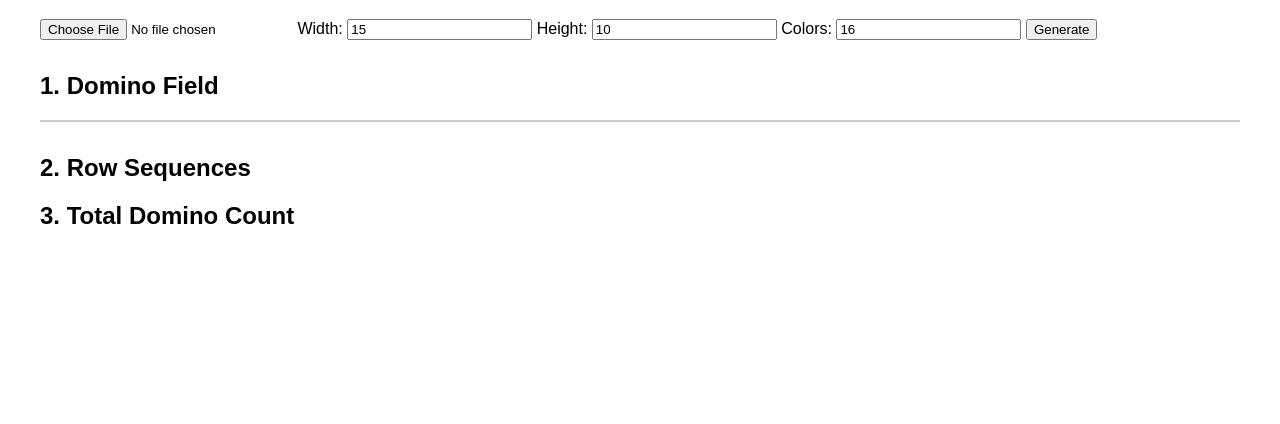
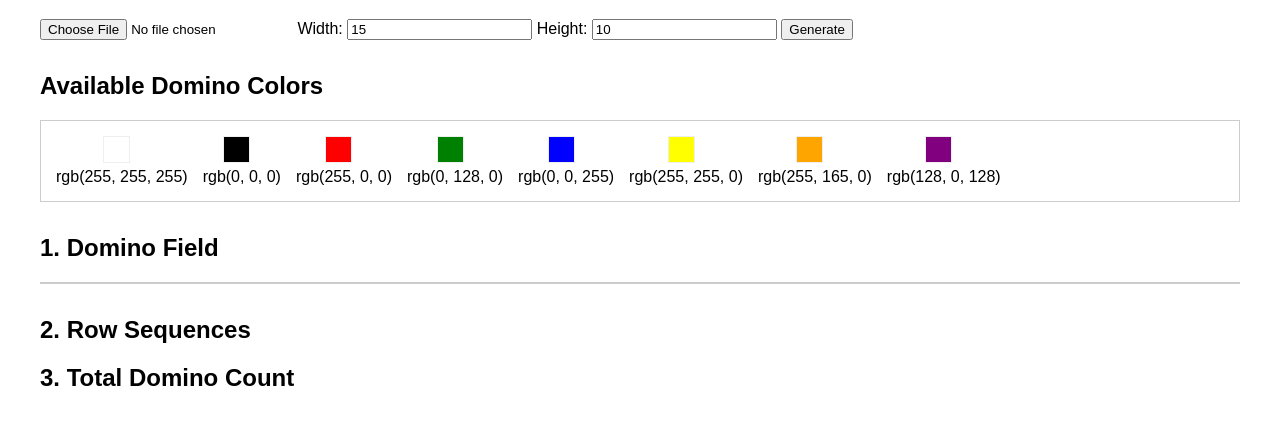
Before and after one commit to bjaspan/domino-field-generator, a plain HTML site: page index.html in a window 1280 px wide. Shown: the part 102-526 px from the top of the page. Drawn offline with Linux system fonts and the light colour scheme.

Commit message:
Version 2. There is a specified palette of domino colors in the JS script, and it only uses those.

```diff
--- a/index.html
+++ b/index.html
@@ -14,10 +14,11 @@
         <input type="number" id="fieldWidth" value="15">
         <label for="fieldHeight">Height:</label>
         <input type="number" id="fieldHeight" value="10">
-        <label for="numColors">Colors:</label>
-        <input type="number" id="numColors" value="16">
         <button id="generateButton">Generate</button>
     </div>
+
+    <h2>Available Domino Colors</h2>
+    <div id="colorPalette"></div>
 
     <div id="results">
         <h2>1. Domino Field</h2>
@@ -30,7 +31,6 @@
         <div id="totalCount"></div>
     </div>
 
-    <script src="https://cdnjs.cloudflare.com/ajax/libs/color-thief/2.3.0/color-thief.umd.js"></script>
     <script src="script.js"></script>
 </body>
 </html>
--- a/script.js
+++ b/script.js
@@ -1,15 +1,60 @@
+/**
+ * YOUR DOMINO COLORS
+ * -------------------
+ * Edit this list to match the RGB values of the domino colors you own.
+ * Each color is an array of three numbers: [Red, Green, Blue].
+ */
+const DOMINO_COLORS = [
+    [255, 255, 255], // White
+    [0, 0, 0],       // Black
+    [255, 0, 0],     // Red
+    [0, 128, 0],     // Green
+    [0, 0, 255],     // Blue
+    [255, 255, 0],   // Yellow
+    [255, 165, 0],   // Orange
+    [128, 0, 128]    // Purple
+];
+
+// --- NEW FUNCTION ---
+// This function runs once when the page loads to show your available colors.
+function displayAvailableColors() {
+    const paletteContainer = document.getElementById('colorPalette');
+    paletteContainer.innerHTML = ''; // Clear any existing content
+
+    DOMINO_COLORS.forEach(color => {
+        const item = document.createElement('div');
+        item.classList.add('palette-item');
+
+        const colorBlock = document.createElement('div');
+        colorBlock.classList.add('color-block');
+        colorBlock.style.backgroundColor = `rgb(${color[0]}, ${color[1]}, ${color[2]})`;
+
+        const colorText = document.createElement('span');
+        colorText.textContent = `rgb(${color.join(', ')})`;
+
+        item.appendChild(colorBlock);
+        item.appendChild(colorText);
+        paletteContainer.appendChild(item);
+    });
+}
+
+// --- SCRIPT EXECUTION STARTS HERE ---
+
+// Display the configured colors as soon as the page loads
+document.addEventListener('DOMContentLoaded', displayAvailableColors);
+
+
 document.getElementById('generateButton').addEventListener('click', () => {
     const uploader = document.getElementById('imageUploader');
     const width = parseInt(document.getElementById('fieldWidth').value);
     const height = parseInt(document.getElementById('fieldHeight').value);
-    const numColors = parseInt(document.getElementById('numColors').value);
 
     if (uploader.files && uploader.files[0]) {
         const reader = new FileReader();
         reader.onload = (event) => {
             const img = new Image();
             img.onload = () => {
-                processImage(img, width, height, numColors);
+                processImage(img, width, height);
             };
             img.src = event.target.result;
         };
@@ -19,15 +64,9 @@ document.getElementById('generateButton').addEventListener('click', () => {
     }
 });
 
-function processImage(img, width, height, numColors) {
-    // 1. Initialize the new library
-    const colorThief = new ColorThief();
+function processImage(img, width, height) {
+    const palette = DOMINO_COLORS;
 
-    // 2. Use the library to get the color palette
-    const palette = colorThief.getPalette(img, numColors);
-
-    // 3. Create the grid by drawing a resized version of the image
-    // and finding the closest palette color for each pixel.
     const canvas = document.createElement('canvas');
     const ctx = canvas.getContext('2d');
     canvas.width = width;
@@ -46,7 +85,6 @@ function processImage(img, width, height, numColors) {
         colorGrid.push(row);
     }
 
-    // Generate the outputs with the simplified color grid
     createDominoField(colorGrid, width);
     createRowList(colorGrid);
     createTotalCount(colorGrid);
@@ -55,6 +93,7 @@ function processImage(img, width, height, numColors) {
 function findClosestColor(color, palette) {
     let closest = palette[0];
     let minDistance = Infinity;
+
     for (const paletteColor of palette) {
         let distance = Math.sqrt(
             Math.pow(color[0] - paletteColor[0], 2) +
--- a/style.css
+++ b/style.css
@@ -6,6 +6,24 @@ body {
 .controls {
     margin-bottom: 2em;
 }
+
+/* New styles for the color palette */
+#colorPalette {
+    display: flex;
+    flex-wrap: wrap;
+    gap: 15px;
+    margin-bottom: 2em;
+    border: 1px solid #ccc;
+    padding: 15px;
+}
+
+.palette-item {
+    display: flex;
+    flex-direction: column;
+    align-items: center;
+    gap: 5px;
+}
+/* End of new styles */
 
 #dominoField {
     display: grid;
@@ -33,5 +51,7 @@ body {
 }
 
 .count {
+    min-width: 30px; /* Ensures the element has a consistent width */
+    text-align: left;  /* Aligns the text within the element */
     margin-right: 15px;
 }
```
